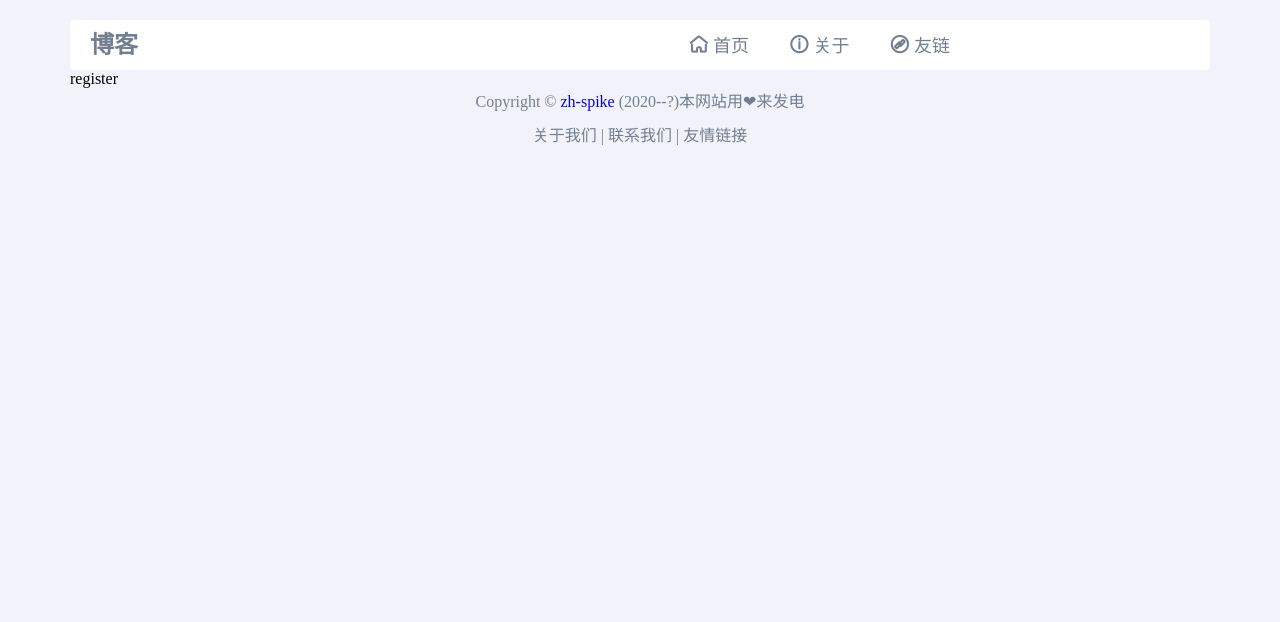
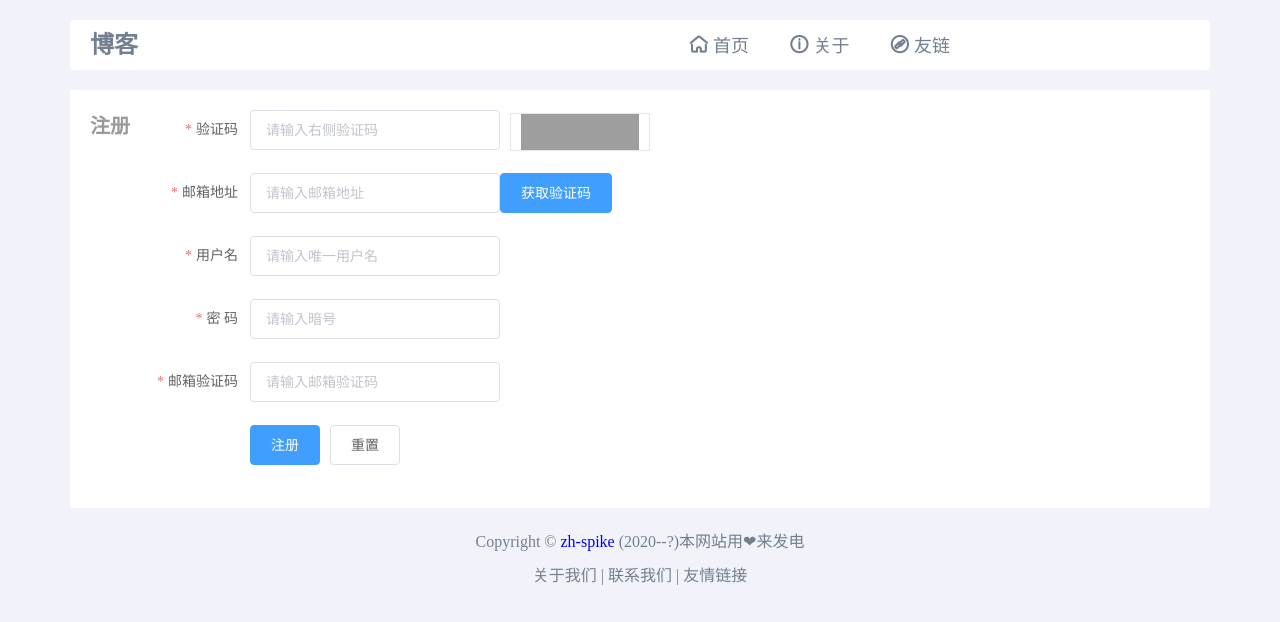
Before and after one commit to zh-Spike/BlogFrontEnd_Nuxt.js, a Nuxt app: page /register in a window 1280 px wide. Shown: the top 622 px of the page. Built offline with nearby package versions, Linux system fonts and the light colour scheme; no server answers; grey boxes are pictures that could not be loaded.

Commit message:
finish register

```diff
--- a/api/api.js
+++ b/api/api.js
@@ -1,12 +1,13 @@
 import http from "@/api/http";
-import el from "element-ui/src/locale/lang/el";
 
 const baseUrl = 'http://localhost:8082'
 
 export const success_code = 10000;
+export const scan_code = 60002;
 export const failed_code = 40000;
 export const waiting_for_scan = 40005;
 export const qr_code_deprecate = 40006;
+export const join_in_success = 60001;
 
 export const getAdminInfo = () => {
   if (process.client) {
@@ -69,8 +70,8 @@ export const getArticles = (categoryId, page, size) => {
   }
 }
 
-export const doLogin = (verifyCode, captchaKey, user) => {
-  return http.requestPost('/user/login/' + verifyCode + '/' + captchaKey + '?from=p_', user);
+export const doLogin = (verifyCode, user) => {
+  return http.requestPost('/user/login/' + verifyCode + '/' + '?from=p_', user);
 }
 
 export const checkToken = () => {
@@ -109,3 +110,17 @@ export const getLoginQrCode = () => {
 export const checkScanLoginState = (loginId) => {
   return http.requestGet('/user/qr_code_state/' + loginId);
 }
+
+export const sendEmailCode = (captchaCode, email, type) => {
+  return http.requestGet('/user/verify_code?captchaCode=' + captchaCode
+    + '&email=' + email + '&type=' + type);
+}
+
+export const checkUserName = (userName) => {
+  return http.requestGet('/user/user_name?userName=' + userName);
+}
+
+export const registerUser = (captchaCode, emailCode, user) => {
+  return http.requestPost('/user/sign_up?captcha_code=' + captchaCode
+    + '&email_code=' + emailCode, user);
+}
--- a/layouts/default.vue
+++ b/layouts/default.vue
@@ -10,7 +10,7 @@
       </div>
       <div id="login-tips-text-box" style="display: none;" class="login-tips-text-box float-right">
         <span>
-          <a href="/login"><i class="sob_blog sobfingermap"> </i>登录</a>
+          <a :href="'/login'+redirectPath"><i class="sob_blog sobfingermap"> </i>登录</a>
         </span>
         <span>
           <a href="/register"><i class="sob_blog sobmembers-add"></i>注册</a>
@@ -113,10 +113,21 @@ export default {
     },
   },
   mounted() {
+    console.log(this.$route.path);
+    if (this.redirectPath !== '?redirect=' + location.href &&
+      this.$route.path !== '/' &&
+      this.$route.path !== '/login' &&
+      this.$route.path !== '/forget' &&
+      this.$route.path !== '/register') {
+      // 排除一些特殊的
+      // 首页 login
+      this.redirectPath = '?redirect=' + location.href;
+    }
     this.checkToken();
   },
   data() {
     return {
+      redirectPath: '',
       userInfo: null
     }
   }
@@ -232,7 +243,7 @@ body {
 }
 
 .header-user-info {
-  margin-right: 40px;
+  margin-right: 10px;
 }
 
 .header-user-name {
--- a/pages/login/index.vue
+++ b/pages/login/index.vue
@@ -1,5 +1,5 @@
 <template>
-  <div class="register-box">
+  <div class="login-box">
     <div class="login-tip-text">
       <span class="login-tip">
       登录
@@ -67,13 +67,11 @@ import * as api from '@/api/api';
 
 export default {
   asyncData() {
-    let tempKey = Date.parse(new Date());
     return {
       loginInfo: {
         verifyCode: '',
-        captcha_key: tempKey,
       },
-      captchaPath: 'http://localhost:8082/user/captcha?captcha_key=' + tempKey,
+      captchaPath: '/user/captcha',
     }
   },
   data() {
@@ -106,12 +104,11 @@ export default {
       api.checkScanLoginState(this.qrCodeLoginKey).then(result => {
         // 查询登录状态
         console.log(result);
-        console.log('LBWNB');
         // 处理结果 3种
         let code = result.code;
         console.log(code);
         this.isScanStateChecking = false;
-        if (code === api.success_code) {
+        if (code === api.scan_code) {
           // 登陆成功
           this.handleLoginSuccess(result);
         } else if (code === api.qr_code_deprecate) {
@@ -171,7 +168,10 @@ export default {
             refreshBox.style.display = 'none';
           }
         }
-      });
+      }).catch(error => {
+          console.log(error);
+        }
+      );
     },
     handleLoginSuccess(result) {
       this.$message({
@@ -210,7 +210,7 @@ export default {
       this.isCommitting = true;
       this.user.password = hex_md5(this.originalPassword);
       // 向服务器提交数据
-      api.doLogin(this.loginInfo.verifyCode, this.loginInfo.captcha_key, this.user).then(result => {
+      api.doLogin(this.loginInfo.verifyCode, this.user).then(result => {
         // 处理登陆结果
         // 判断状态
         // console.log(result);
@@ -226,7 +226,7 @@ export default {
       });
     },
     updateVerifyCode() {
-      this.captchaPath = 'http://localhost:8082/user/captcha?captcha_key=' + this.loginInfo.captcha_key + "&random" + Date.parse(new Date());
+      this.captchaPath = '/user/captcha' + "?random=" + Date.parse(new Date());
       // console.log(this.captchaPath);
     },
   }
@@ -317,7 +317,7 @@ export default {
   width: 200px;
 }
 
-.register-box {
+.login-box {
   border-radius: 4px;
   margin-bottom: 20px;
   padding: 20px;
--- a/pages/register/index.vue
+++ b/pages/register/index.vue
@@ -1,13 +1,244 @@
 <template>
-  <div>register</div>
+  <div class="register-box">
+    <div class="register-form-container">
+      <div class="register-title">
+        注册
+      </div>
+      <div class="form-content">
+        <el-form label-width="100px">
+          <el-form-item label="验证码" required>
+            <el-input v-model="captchaCode" placeholder="请输入右侧验证码"
+                      @keyup.enter.native="doLogin"></el-input>
+            <img
+              :src="captchaPath" @click="updateVerifyCode" class="captcha-code">
+          </el-form-item>
+          <el-form-item
+            required
+
+            label="邮箱地址">
+            <el-input placeholder="请输入邮箱地址" v-model="user.email"></el-input>
+            <el-button v-if="!isCountDowning" type="primary" @click="getVerifyCode"
+                       class="email-get-verify-code-btn">获取验证码
+            </el-button>
+            <el-button v-else class="get-verify-code-btn" @click="getVerifyCode" disabled type="primary">
+              {{ countDownText }}
+            </el-button>
+          </el-form-item>
+          <el-form-item
+            required
+            label="用户名">
+            <el-input @blur="checkUserName" placeholder="请输入唯一用户名" v-model="user.userName"></el-input>
+            <span class="el-icon-error" style="color:#F56C6C;" v-if="isUserNameAvailable==='0'"> 该用户名已注册</span>
+            <span class="el-icon-success" style="color:#67C23A;"
+                  v-if="isUserNameAvailable==='1'"> 您的用户名也太棒了把♪(^∇^*)</span>
+          </el-form-item>
+          <el-form-item
+            required
+            label="密 码">
+            <el-input v-model="originalPassword" placeholder="请输入暗号" type="password"></el-input>
+          </el-form-item>
+          <el-form-item
+            required
+            label="邮箱验证码">
+            <el-input v-model="emailCode" placeholder="请输入邮箱验证码"></el-input>
+          </el-form-item>
+          <el-form-item>
+            <el-button type="primary" @click="doRegister">注册</el-button>
+            <el-button @click="reset">重置</el-button>
+          </el-form-item>
+        </el-form>
+      </div>
+    </div>
+  </div>
 </template>
 
 <script>
+import * as api from '@/api/api';
+import {hex_md5} from "@/utils/md5";
+
+/**
+ * 注册相关逻辑:
+ * 1 当鼠标离开用户名 需要校验用户名是否已经注册
+ * 2 点击获取验证码的 检查格式和邮箱是否已经注册 再获取验证码
+ *
+ * 输入框:
+ * 1 用户名
+ * 2 邮箱地址 --> 获取验证码的按钮
+ * 3 邮箱验证码
+ * 4 密码
+ * 5 图灵验证码
+ * 6 注册按钮
+ *
+ * 结果处理:
+ * 1 用户名已经注册 toast
+ * 2 验证码不正确 toast --> 停止倒计时
+ * 3 图灵码不正确 --> 重新加载新的图灵码
+ * 4 邮箱格式不正确 toast
+ * 5 注册成功结果
+ *
+ */
 export default {
-  name: "index"
+  data() {
+    return {
+      isUserNameAvailable: '',
+      isCountDowning: false,
+      countDownText: '重新发送(60)s',
+      captchaPath: '/user/captcha',
+      captchaCode: '',
+      emailCode: '',
+      originalPassword: '',
+      user: {
+        userName: '',
+        password: '',
+        email: '',
+      }
+    }
+  },
+  methods: {
+    checkUserName() {
+      if (this.user.userName === '') {
+        this.isUserNameAvailable = '';
+        return;
+      }
+      // 查询用户名是否可用
+      api.checkUserName(this.user.userName).then(result => {
+        if (result.code === api.success_code) {
+          // 不可用 已存在
+          this.isUserNameAvailable = '0';
+        } else {
+          // 可用 不存在
+          this.isUserNameAvailable = '1';
+        }
+      })
+    },
+    updateVerifyCode() {
+      this.captchaPath = '/user/captcha' + "?random=" + Date.parse(new Date());
+      // console.log(this.captchaPath);
+    },
+    doRegister() {
+      // 检查内容
+      if (this.captchaCode === '') {
+        this.$message.error("您的图灵验证码还未输入呢");
+      }
+      if (this.user.email === '') {
+        this.$message.error("您的邮箱地址还未输入呢");
+      }
+      if (this.emailCode === '') {
+        this.$message.error("您的邮箱验证码还未输入呢");
+      }
+      if (this.user.userName === '') {
+        this.$message.error("您的大名还未输入呢");
+      }
+      if (this.originalPassword === '') {
+        this.$message.error("您的暗号还未输入呢");
+      }
+      // 转换密码
+      this.user.password = hex_md5(this.originalPassword);
+      // 提交数据
+      api.registerUser(this.captchaCode, this.emailCode, this.user).then(result => {
+        // 处理结果
+        if (result.code === api.join_in_success) {
+          // 注册成功
+          // 给出提示
+          this.$message.success(result.message);
+          // 直接跳转到的登录页面
+          location.href = "/login";
+        } else {
+          this.$message.error(result.message);
+          // 给出提示 更新邮箱验证码
+          this.updateVerifyCode();
+        }
+
+      })
+    },
+    getVerifyCode() {
+      if (this.captchaCode === '') {
+        this.$message.error("请输入图灵验证码");
+        return;
+      }
+      if (this.user.email === '') {
+        this.$message.error("请输入邮箱地址");
+        return;
+      }
+      let reg = /\w[-\w.+]*@([A-Za-z0-9][-A-Za-z0-9]+\.)+[A-Za-z]{2,14}/
+      if (!reg.test(this.user.email)) {
+        this.$message.error("邮箱地址不正确");
+        return;
+      }
+      api.sendEmailCode(this.captchaCode, this.user.email, 'register').then(result => {
+        if (result.code === api.success_code) {
+          // 如果发送成功，开始倒计时
+          this.startCountDown();
+          this.$message.success(result.message);
+        } else {
+          // 否则给出提示
+          this.$message.error(result.message);
+        }
+      })
+    },
+    startCountDown() {
+      let time = 60;
+      this.isCountDowning = true;
+      let that = this;
+      let interval = setInterval(function () {
+        // 执行倒计时内容
+        time--;
+        if (time <= 0) {
+          that.isCountDowning = false;
+          clearInterval(interval);
+        }
+        // console.log('倒计时 == > ' + time)
+        that.countDownText = '重新发送(' + time + ')s';
+      }, 1000);
+    },
+  }
 }
 </script>
 
 <style>
+.form-content {
+  margin-left: 60px;
+}
 
+.register-title {
+  color: #999;
+  position: absolute;
+  font-weight: 600;
+  font-size: 20px;
+  margin-right: 20px;
+}
+
+.register-form-container {
+  position: relative;
+}
+
+.captcha-code {
+  cursor: pointer;
+  width: 118px;
+  height: 36px;
+  padding-left: 10px;
+  padding-right: 10px;
+  vertical-align: middle;
+  margin-left: 10px;
+  border: #e6e6e6 solid 1px;
+}
+
+.get-verify-code-btn {
+  margin-left: 10px;
+}
+
+.register-form-container .el-input {
+  width: 250px;
+}
+
+.register-form-container .el-input__inner {
+  width: 250px;
+}
+
+.register-box {
+  margin-top: 20px;
+  padding: 20px;
+  margin-bottom: 20px;
+  background: #fff;
+}
 </style>
```
